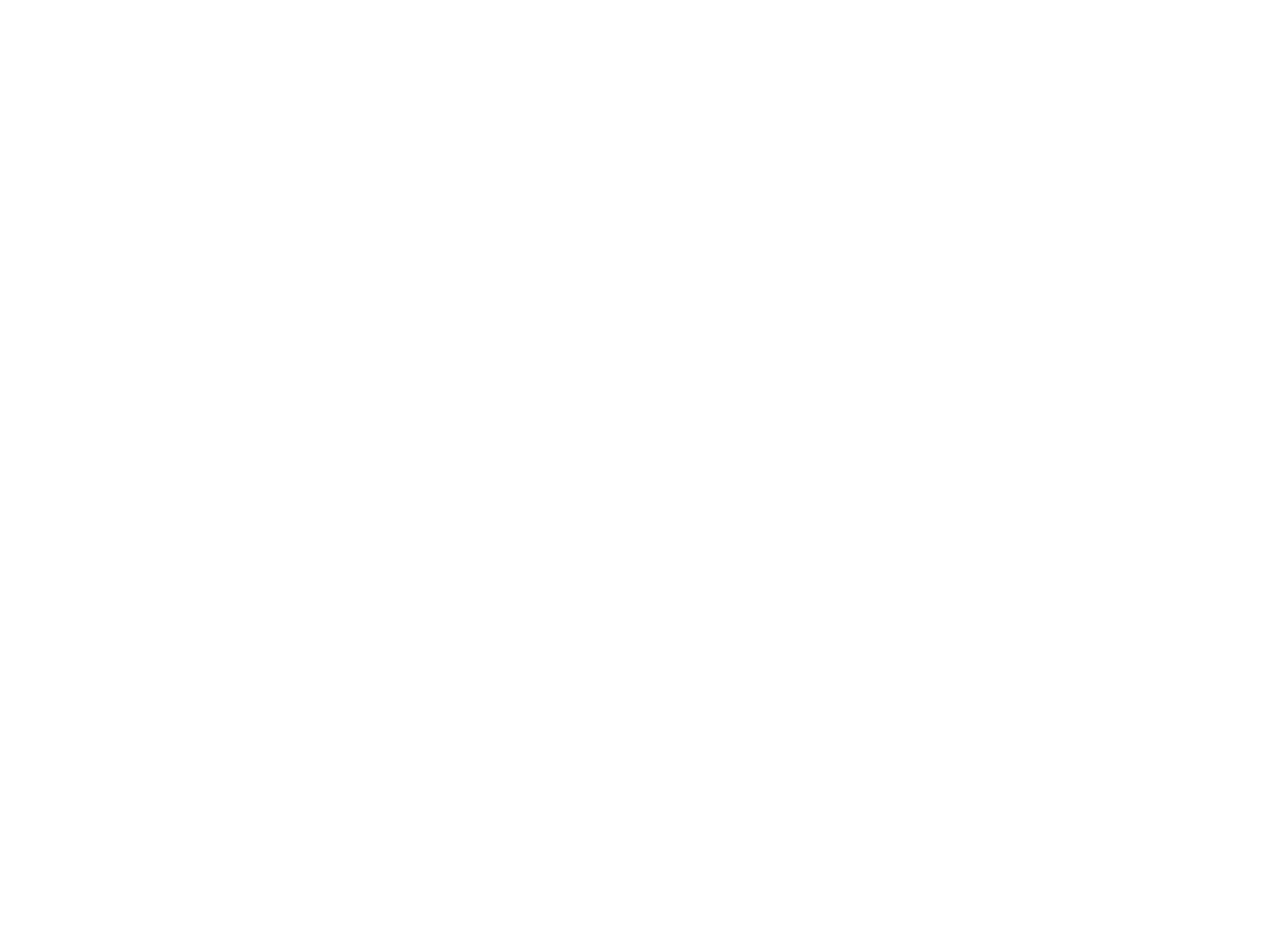
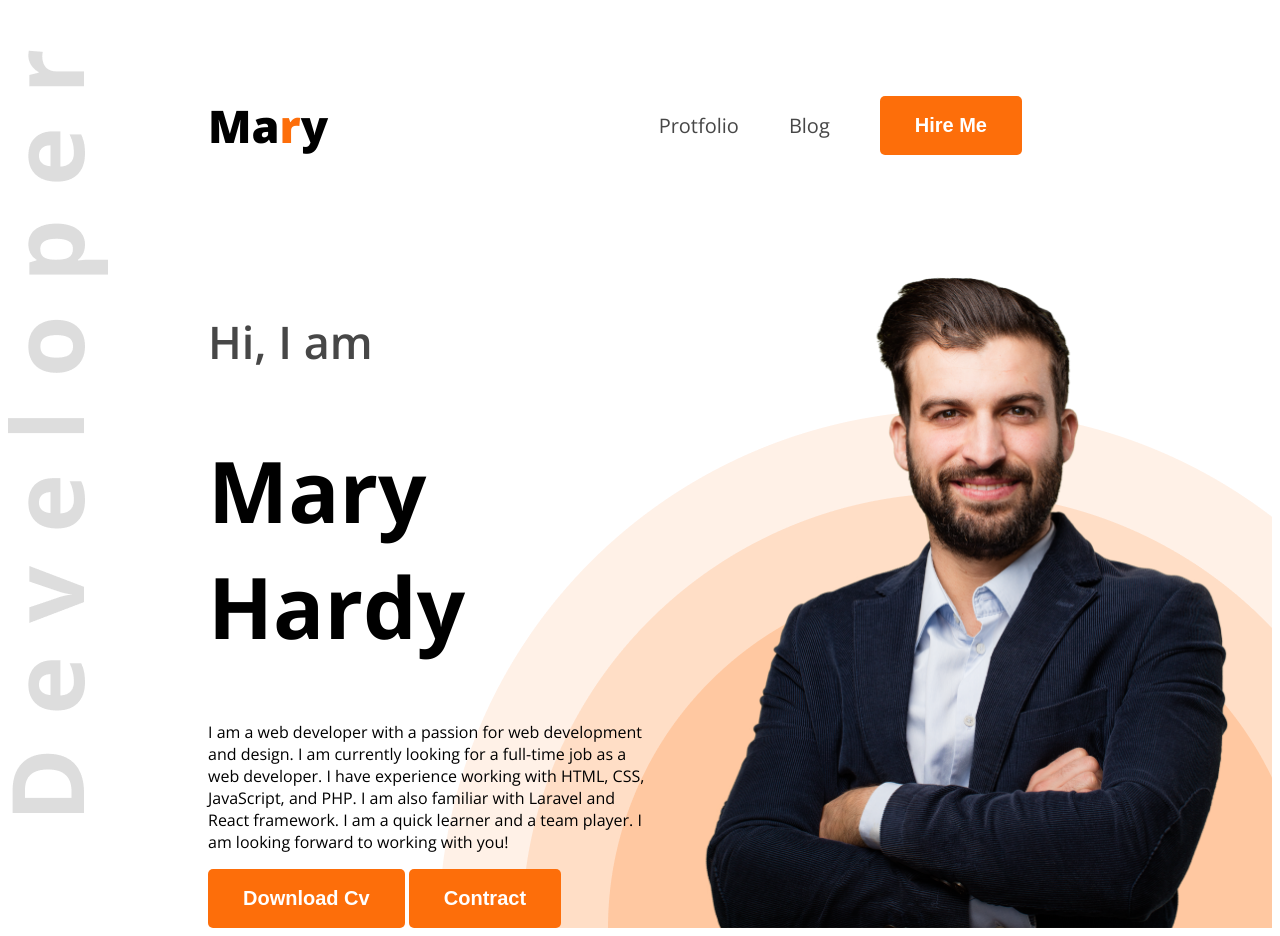
Before and after one commit to mdsafaet/Web-Dev-Portfolio, a plain HTML site: page index.html in a window 1280 px wide. Before the commit the page ends 800 px from the top, so only its background shows below. Drawn offline with nearby package versions, Linux system fonts and the light colour scheme.

Commit message:
2nd commit

```diff
--- a/index.html
+++ b/index.html
@@ -4,10 +4,36 @@
     <meta charset="UTF-8">
     <meta name="viewport" content="width=device-width, initial-scale=1.0">
     <title>Web Developer Protfolio</title>
+    <link rel="preconnect" href="https://fonts.googleapis.com">
+<link rel="preconnect" href="https://fonts.gstatic.com" crossorigin>
+<link href="https://fonts.googleapis.com/css2?family=Open+Sans:ital,wght@0,300..800;1,300..800&display=swap" rel="stylesheet">
+    <link rel="stylesheet" href="styles/portfolio.css">
 </head>
-<body>
+<body class="open-sans-normal">
 
-<header>
+<header class="header">
+    <nav>
+        <h3 class="nav-tittle">Ma<span class="rtext">r</span>y</h3>
+        <ul>
+            <li><a  class="dark-2" href="">Protfolio</a></li>
+            <li><a class="dark-2" href="">Blog</a></li>
+            <li><a href=""><button class="btn-primary">Hire Me </button></a></li>
+
+        </ul>
+    </nav>
+
+    <div class="banner">
+        <div class="banner-content">
+            <h4 class="banner-h4 dark-2">Hi, I am</h4>
+            <h1 class="banner-h1">Mary Hardy</h1>
+            <p class="p-des">
+                I am a web developer with a passion for web development and design. I am currently looking for a full-time job as a web developer. I have experience working with HTML, CSS, JavaScript, and PHP. I am also familiar with Laravel and React framework. I am a quick learner and a team player. I am looking forward to working with you!
+            </p>
+            <button class="btn-primary">Download Cv</button>
+            <button class="btn-primary">Contract</button>
+        </div>
+            <img class="banner-p-img"src="images/hardy.png" alt="" >
+    </div>
 
 </header>
 
--- /dev/null
+++ b/styles/portfolio.css
@@ -0,0 +1,93 @@
+
+
+
+
+
+.open-sans-normal {
+  font-family: "Open Sans", sans-serif;
+  font-optical-sizing: auto;
+  font-style: normal;
+  font-variation-settings:
+    "wdth" 100;
+}
+
+
+
+.header{
+    background-image: url(../images/developer.png),url(../images/header_bg.png) ;
+    background-repeat: no-repeat;
+    background-position: top left, bottom right;
+
+
+}
+
+.rtext{
+    color: #FD6E0A;
+}
+.dark-2{
+    color: #474747;
+}
+nav ul{
+    display: flex;
+    align-items: center;
+
+}
+
+nav {
+  display: flex;
+  align-items: center;
+  justify-content: space-between;
+  margin: 50px 200px;
+}
+.nav-tittle{
+    font-size: 45px;
+    font-weight: 800;
+}
+nav ul li {
+    list-style: none;
+    margin-right: 50px;
+
+}
+nav ul  a {
+    text-decoration: none;
+    font-size: 20px;
+
+}
+.btn-primary {
+    background-color: #FD6E0A;
+    color: white;
+    font-weight: bold;
+    padding: 18px 35px;
+    border-radius: 5px;
+    font-size: 20px;
+    border: none;
+
+
+}
+
+.banner{
+    display: flex;
+    justify-content: space-between;
+
+    margin: 0 35px 0 200px;
+
+
+
+
+}
+.banner-text{
+    max-width: 580px;
+}
+.banner-h4{
+    font-size: 45px;
+    font-weight: 600;
+
+}
+.banner-h1{
+    font-size: 85px;
+    font-weight: bold;
+}
+.banner-p-img{
+    width: 580px;
+
+}
```
Also changed, not shown: images/developer.png (added), images/hardy.png (added), images/header_bg.png (added), images/icons/facebook.png (added), images/icons/insta.png (added), images/icons/js.png (added), images/icons/mongo.png (added), images/icons/nodejs.png (added), images/icons/react.png (added), images/icons/twitter.png (added).
